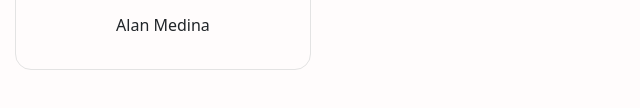
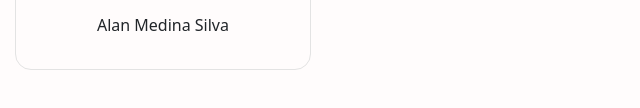
Before and after one commit to alan9518/gen32_practicaGit, a plain HTML site: page index.html in a window 1280 px wide. Shown: the part 392-500 px from the top of the page, 0-640 px from the left. Drawn offline with nearby package versions, Linux system fonts and the light colour scheme.

Commit message:
agregar apellido 2

```diff
--- a/index.html
+++ b/index.html
@@ -23,7 +23,7 @@
           <!-- aqui van las cards -->
           <div class="avatar-card">
             <img src="./img/20190904_2129142.jpg" alt="" class="avatar-image" />
-            <p class="avatar-desc">Alan Medina</p>
+            <p class="avatar-desc">Alan Medina Silva</p>
           </div>
         </div>
       </div>
```
